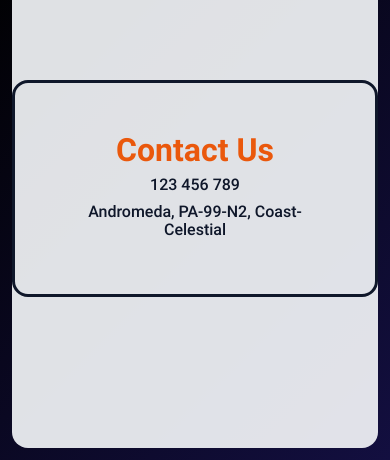
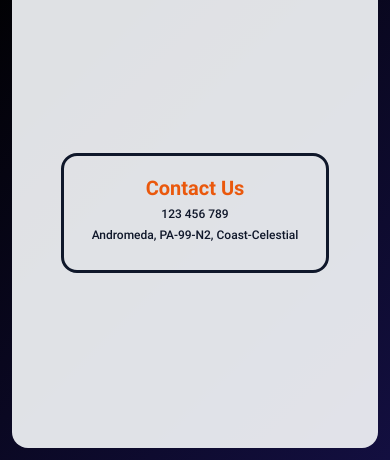
Before and after one commit to Adhisafdhol/restaurant-page, a website built with webpack: page src/index.html in a window 390 px wide. Both pictures are taken after a click on the button "Contact". Shown: the part 384-844 px from the top of the page. Built offline with nearby package versions, Linux system fonts and the light colour scheme.

Commit message:
Add responsiveness to the contact text

```diff
--- a/src/style.css
+++ b/src/style.css
@@ -288,7 +288,7 @@ nav > button:hover {
 }
 
 .contact > div > h1 {
-  font-size: 2rem;
+  font-size: clamp(1.25rem, 2rem, 5vw);
   margin: 0;
   color: #EA580C;
   text-align: center;
@@ -299,7 +299,7 @@ nav > button:hover {
   place-content: center;
   margin: 0.5rem;
   color: #0F172A;
-  font-size: 1rem;
+  font-size: clamp(0.75rem, 1rem, 2vw);
   font-weight: 500;
   text-align: center;
 }
@@ -308,7 +308,7 @@ nav > button:hover {
   place-self: center;
   border: #0F172A solid 3px;
   border-radius: 16px;
-  padding: 3rem;
+  padding: clamp(1.25rem, 2.5rem, 4vw);
 }
 
 @media only screen and (max-width: 720px) {
```
